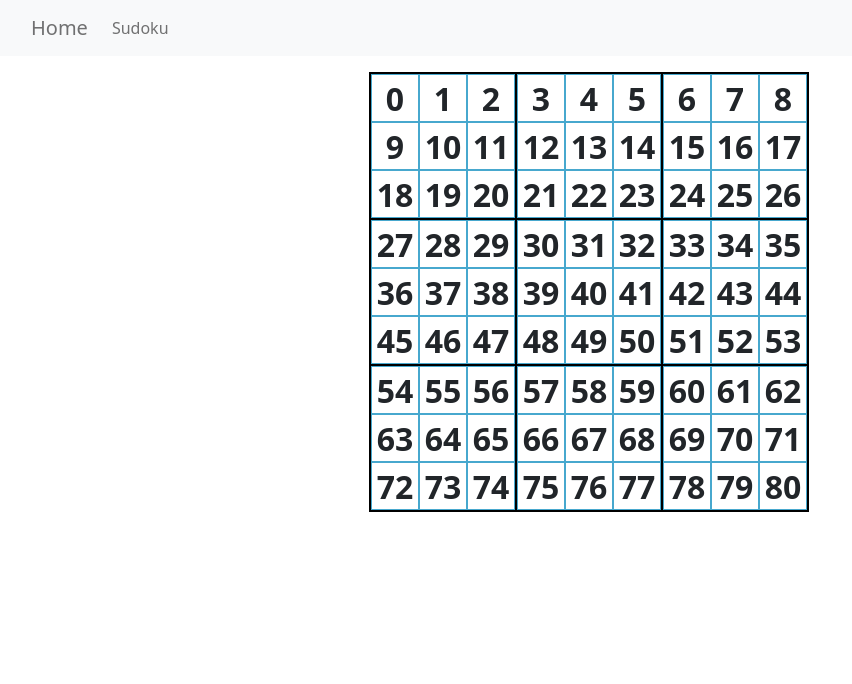
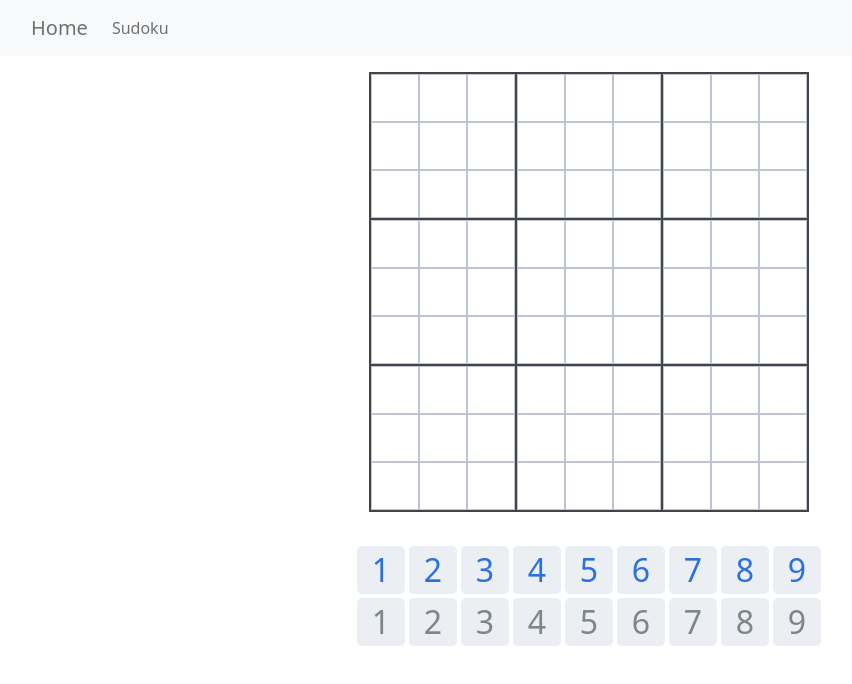
Before and after one commit to indestinee/js-fun, a React (Create React App) app: page / in a window 1280 px wide. Shown: the top 684 px of the page, without its empty margins (51-903 px from the left). Built offline with nearby package versions, Linux system fonts and the light colour scheme.

Commit message:
add draft and select function

```diff
--- a/package.json
+++ b/package.json
@@ -11,6 +11,7 @@
     "@types/node": "^17.0.25",
     "@types/react": "^18.0.6",
     "@types/react-dom": "^18.0.2",
+    "@types/redux-logger": "^3.0.9",
     "bootstrap": "^5.1.3",
     "react": "^18.2.0",
     "react-bootstrap": "^2.4.0",
@@ -18,6 +19,7 @@
     "react-redux": "^8.0.1",
     "react-router-dom": "6",
     "react-scripts": "5.0.1",
+    "redux-logger": "^3.0.6",
     "typescript": "^4.6.0",
     "web-vitals": "^2.1.0"
   },
--- /dev/null
+++ b/src/features/sudoku/choiceSquare/index.css
@@ -0,0 +1,27 @@
+.choice-square-disabled {
+    pointer-events: none;
+    opacity: 0.5;
+}
+
+.choice-square-draft {
+    color: #7f858e !important;
+}
+
+.choice-square-ontouch {
+    background: #e1e7f2 !important;
+}
+
+.choice-square {
+    background: #ebeef3;
+    color: #2c71db;
+    border-radius: 5px;
+    border: 0;
+    margin: 2px;
+    padding: 0;
+    text-align: center;
+    font-size: 2rem;
+    width: 3rem;
+    height: 3rem;
+    user-select: none;
+    line-height: 3rem;
+}
--- /dev/null
+++ b/src/features/sudoku/choiceSquare/index.tsx
@@ -0,0 +1,65 @@
+import {useState} from 'react';
+import {useAppDispatch, useAppSelector} from '../../../redux/hooks';
+import {RootState} from '../../../redux/store';
+import {deltaCount, setSquare} from '../../../redux/sudokuSlice';
+import './index.css';
+
+interface ChoiceSquareParam {
+  value: number,
+  isDraft: boolean,
+};
+
+export const ChoiceSquare = ({value, isDraft}: ChoiceSquareParam) => {
+  const [onTouch, setOnTouch] = useState(false);
+  const count = useAppSelector((state: RootState) =>
+    state.sudoku.count[value],
+  );
+
+  const selected = useAppSelector((state: RootState) => state.sudoku.selected);
+  const squares = useAppSelector((state: RootState) => state.sudoku.squares);
+  const dispatch = useAppDispatch();
+
+  const selectSquare = () => {
+    if (selected == -1 || count == 9 || squares[selected].value != -1) {
+      return;
+    }
+    if (isDraft) {
+      console.log(`add draft ${selected} to ${value}`);
+      const draft = [...squares[selected].draft];
+      draft[value] = !draft[value];
+      dispatch(setSquare({
+        index: selected,
+        value: -1,
+        draft,
+      }));
+      return;
+    }
+
+    console.log(`set ${selected} to ${value}`);
+    dispatch(setSquare({
+      index: selected,
+      value,
+      draft: [...Array(9)].map(() => false),
+    }));
+    dispatch(deltaCount({
+      index: value,
+      value: 1,
+    }));
+  };
+
+  return (
+    <div
+      className={[
+        'choice-square',
+        isDraft ? 'choice-square-draft': '',
+        onTouch ? 'choice-square-ontouch' : '',
+        count == 9 ? 'choice-square-disabled' : '',
+      ].filter((s) => !!s).join(' ')}
+      onClick={selectSquare}
+      onMouseOver={() => setOnTouch(true)}
+      onMouseLeave={() => setOnTouch(false)}
+    >
+      {value+1}
+    </div>
+  );
+};
--- a/src/features/sudoku/gameBoard/index.css
+++ b/src/features/sudoku/gameBoard/index.css
@@ -2,10 +2,21 @@
     margin: auto;
     width: fit-content;
     height: fit-content;
+    text-align: center;
 }
 
 .nine-square {
     border-style: solid;
     border-width: 1px;
-    border-color: #000000;
+    border-color: #444444;
+    width: fit-content;
+    height: fit-content;
+    margin: auto;
 }
+
+.choice-pad {
+    margin: auto;
+    width: fit-content;
+    height: fit-content;
+    text-align: center;
+}
--- a/src/features/sudoku/gameBoard/index.tsx
+++ b/src/features/sudoku/gameBoard/index.tsx
@@ -1,4 +1,6 @@
+import {Spacing} from '../../../components/spacing';
 import {Stack} from '../../../components/stack';
+import {ChoiceSquare} from '../choiceSquare';
 import {SudokuSquare} from '../sudokuSquare';
 import './index.css';
 
@@ -27,6 +29,18 @@ export const GameBoard = () => {
           ))
         )} rows={3} cols={3} />
       </div>
+      <Spacing marginTop='2rem' />
+      <div >
+        <div className='choice-pad'>
+          <Stack childrens={(
+            [...Array(18)].map((_, i) => (
+              <ChoiceSquare key={i} value={i % 9} isDraft={i >= 9} />
+            ))
+          )}
+          rows={2} cols={9}
+          />
+        </div>
+      </div>
     </div>
   );
 };
--- a/src/features/sudoku/sudokuSquare/index.css
+++ b/src/features/sudoku/sudokuSquare/index.css
@@ -1,11 +1,31 @@
-.square {
+.sudoku-square {
     background: #fff;
-    border: 1px solid #47a8ce;
+    border: 1px solid #bdc4d2;
     padding: 0;
     text-align: center;
-    font-weight: bold;
     font-size: 2rem;
     width: 3rem;
     height: 3rem;
+    user-select: none;
     line-height: 3rem;
 }
+
+.draft-square {
+    font-size: 0.66rem;
+    width: 1rem;
+    height: 1rem;
+    user-select: none;
+    line-height: 1rem;
+}
+
+.normal-square {
+    background: #ffffff;
+}
+
+.affected-square {
+    background: #e3ebf2;
+}
+
+.selected-square {
+    background: #c1ddf8;
+}
--- a/src/features/sudoku/sudokuSquare/index.tsx
+++ b/src/features/sudoku/sudokuSquare/index.tsx
@@ -1,9 +1,72 @@
+import {useEffect, useState} from 'react';
+import {Stack} from '../../../components/stack';
+import {useAppDispatch, useAppSelector} from '../../../redux/hooks';
+import {RootState} from '../../../redux/store';
+import {setSelected} from '../../../redux/sudokuSlice';
 import './index.css';
 
-export const SudokuSquare = ({index}: {index: number}) => {
+enum SquareStatus {
+  NORMAL = 'normal',
+  AFFECTED = 'affected',
+  SELECTED = 'selected',
+}
+
+const DraftSquare = ({value}: {value: number}) => {
   return (
-    <div className="square">
-      {index}
+    <div className='draft-square'>
+      {(value == -1) ? '' : (value + 1)}
     </div>
   );
 };
+
+export const SudokuSquare = ({index}: {index: number}) => {
+  const dispatch = useAppDispatch();
+  const selected = useAppSelector((state: RootState) => state.sudoku.selected);
+  const [status, setStatus] = useState(SquareStatus.NORMAL);
+  const [value, setValue] = useState<number>(-1);
+
+  const square = useAppSelector(
+    (state: RootState) => state.sudoku.squares[index]);
+
+  const selectSquare = () => {
+    console.log('select:', index);
+    dispatch(setSelected(index));
+  };
+
+  useEffect(() => {
+    if (selected == -1) {
+      setStatus(SquareStatus.NORMAL);
+      return;
+    }
+    if (selected == index) {
+      setStatus(SquareStatus.SELECTED);
+      return;
+    }
+    if (selected % 9 == index % 9 ||
+      Math.floor(selected / 9) == Math.floor(index / 9)) {
+      setStatus(SquareStatus.AFFECTED);
+      return;
+    }
+    setStatus(SquareStatus.NORMAL);
+  }, [selected]);
+
+  useEffect(() => {
+    if (square && square.value != -1) {
+      setValue(square.value);
+    } else {
+      setValue(-1);
+    }
+  }, [square]);
+
+  return (
+    <div className={`sudoku-square ${status}-square`} onClick={selectSquare}>
+      {(value != -1) ? value + 1 :
+        <Stack childrens={
+          [...square.draft].map((val, i) => (
+            <DraftSquare key={i} value={val ? i : -1} />
+          ))
+        } rows={3} cols={3} />
+      }
+    </div>
+  );
+};
--- a/src/redux/store.ts
+++ b/src/redux/store.ts
@@ -1,10 +1,12 @@
 import {configureStore, ThunkAction, Action} from '@reduxjs/toolkit';
+import logger from 'redux-logger';
 import sudokuSlice from './sudokuSlice';
 
 export const store = configureStore({
   reducer: {
     sudoku: sudokuSlice,
   },
+  middleware: (getDefaultMiddleware) => getDefaultMiddleware().concat(logger),
 });
 
 export type AppDispatch = typeof store.dispatch;
--- a/src/redux/sudokuSlice.ts
+++ b/src/redux/sudokuSlice.ts
@@ -4,35 +4,53 @@ import {createSlice, PayloadAction} from '@reduxjs/toolkit';
 export interface SudokuSquareState {
   index: number,
   value: number,
-  draft: number[],
-}
-
-export interface SudokuUpdateParam {
-  index: number,
-  value: SudokuSquareState,
+  draft: boolean[],
 }
 
 interface SudokuState {
   squares: SudokuSquareState[],
+  selected: number,
+  count: number[],
+}
+
+export interface UpdateCountParam {
+  index: number,
+  value: number,
 }
 
 const initialState: SudokuState = {
-  squares: Array(81).map((_, index:number) => ({
+  squares: [...Array(81)].map((_, index:number) => ({
     index,
-    value: 0,
-    draft: [],
+    value: -1,
+    draft: [...Array(9)].map(() => false),
   })),
+  selected: -1,
+  count: [...Array(9)].map(() => 0),
 };
 
 export const sudokuSlice = createSlice({
   name: 'sudoku',
   initialState,
   reducers: {
-    setSquares: (state, action: PayloadAction<SudokuUpdateParam>) => {
-      state.squares[action.payload.index] = action.payload.value;
+    setSquare: (state, action: PayloadAction<SudokuSquareState>) => {
+      state.squares[action.payload.index] = action.payload;
+    },
+    setSelected: (state, action: PayloadAction<number>) => {
+      state.selected = action.payload;
+    },
+    setCount: (state, action: PayloadAction<UpdateCountParam>) => {
+      state.count[action.payload.index] = state.count[action.payload.value];
+    },
+    deltaCount: (state, action: PayloadAction<UpdateCountParam>) => {
+      state.count[action.payload.index] += action.payload.value;
     },
   },
 });
 
-export const {setSquares} = sudokuSlice.actions;
+export const {
+  setSquare,
+  setSelected,
+  setCount,
+  deltaCount,
+} = sudokuSlice.actions;
 export default sudokuSlice.reducer;
```
Also changed, not shown: .eslintrc.json, 1 other file (tests, documents, lock files or other folders).
